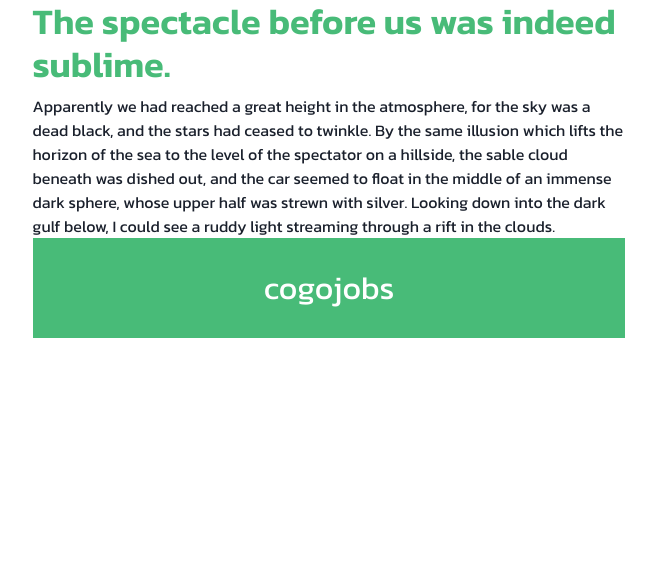
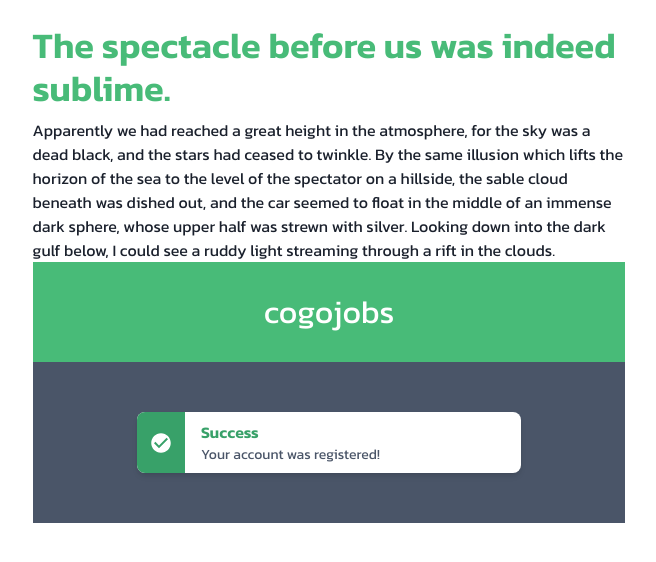
Before and after one commit to cannaware/cogojobs-web, a Next.js app: page / in a window 1280 px wide. Shown: the top 562 px of the page, without its empty margins (311-967 px from the left). Built offline with nearby package versions, Linux system fonts and the light colour scheme.

Commit message:
add initial layout

```diff
--- /dev/null
+++ b/src/components/Layout.tsx
@@ -0,0 +1,16 @@
+import { Flex } from '@chakra-ui/layout';
+import type { ReactElement } from 'react';
+
+type LayoutProps = {
+  children: ReactElement | ReactElement[];
+};
+
+const Layout = ({ children, ...props }: LayoutProps) => {
+  return (
+    <Flex direction="column" maxW={{ xl: '1200px' }} m="0 auto" p={6} {...props}>
+      {children}
+    </Flex>
+  );
+};
+
+export default Layout;
--- a/src/pages/_app.tsx
+++ b/src/pages/_app.tsx
@@ -2,14 +2,19 @@
 import '@fontsource/kanit/400.css';
 import '@fontsource/kanit/600.css';
 import type { AppProps } from 'next/app';
+
+import Layout from '@/components/Layout';
 
 import theme from '@/utils/theme';
 
 function App({ Component, pageProps }: AppProps) {
   return (
     <ChakraProvider theme={theme}>
-      <Component {...pageProps} />
+      <Layout>
+        <Component {...pageProps} />
+      </Layout>
     </ChakraProvider>
   );
 }
+
 export default App;
--- a/src/pages/index.tsx
+++ b/src/pages/index.tsx
@@ -1,5 +1,17 @@
-import { Center, Container, Stack, Text, Heading } from '@chakra-ui/layout';
+import {
+  chakra,
+  Box,
+  Icon,
+  Flex,
+  useColorModeValue,
+  Center,
+  Container,
+  Stack,
+  Text,
+  Heading,
+} from '@chakra-ui/react';
 import type { NextPage } from 'next';
+import { IoMdCheckmarkCircle } from 'react-icons/io';
 
 const Home: NextPage = () => {
   return (
@@ -18,6 +30,33 @@
       <Center bg="green.400" h="100px" color="white" fontSize="xx-large">
         cogojobs
       </Center>
+
+      <Flex w="full" bg="gray.600" p={50} alignItems="center" justifyContent="center">
+        <Flex
+          maxW="sm"
+          w="full"
+          mx="auto"
+          bg={useColorModeValue('white', 'gray.800')}
+          shadow="md"
+          rounded="lg"
+          overflow="hidden"
+        >
+          <Flex justifyContent="center" alignItems="center" w={12} bg="green.500">
+            <Icon as={IoMdCheckmarkCircle} color="white" boxSize={6} />
+          </Flex>
+
+          <Box mx={-3} py={2} px={4}>
+            <Box mx={3}>
+              <chakra.span color={useColorModeValue('green.500', 'green.400')} fontWeight="bold">
+                Success
+              </chakra.span>
+              <chakra.p color={useColorModeValue('gray.600', 'gray.200')} fontSize="sm">
+                Your account was registered!
+              </chakra.p>
+            </Box>
+          </Box>
+        </Flex>
+      </Flex>
     </Container>
   );
 };
```
Also changed, not shown: package.json (+6 -4 lines), 2 other files (tests, documents, lock files or other folders).
